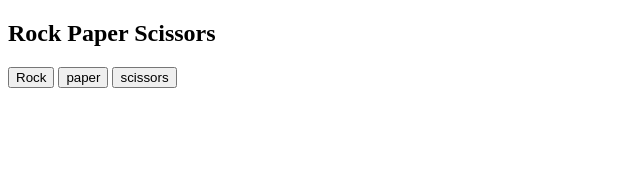
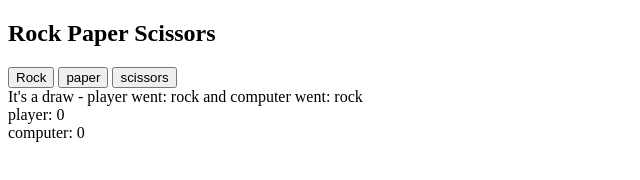
Before and after one commit to alexk49/rock-paper-scissors, a website: page index.html in a window 1280 px wide. Both pictures are taken after a click on the button "Rock". Shown: the whole page, without its empty margins (0-640 px from the left). Drawn offline with Linux system fonts and the light colour scheme.

Commit message:
basic first working ui

```diff
--- a/index.html
+++ b/index.html
@@ -10,6 +10,11 @@
     <button type="button" class="choice" id="rock">Rock</button>
     <button type="button" class="choice" id="paper">paper</button>
     <button type="button" class="choice" id="scissors">scissors</button>
+    <div id="result"></div>
+    <div id="scores">
+      <div id="player-score"></div>
+      <div id="computer-score"></div>
+    </div>
   </body>
   <script src="script.js"></script>
 </html>
--- a/script.js
+++ b/script.js
@@ -16,18 +16,21 @@ function getHumanChoice () {
 
 function computerWins (playerChoice, computerChoice, computerScore) {
 // log computer winner
+  resultDiv.textContent = ('You lose: ' + computerChoice + ' beats ' + playerChoice)
   console.log('You lose!', computerChoice, 'beats:', playerChoice)
   return (computerScore += 1)
 }
 
 function playerWins (playerChoice, computerChoice, humanScore) {
 // log player winner
+  resultDiv.textContent = ('You win: ' + playerChoice + ' beats ' + computerChoice)
   console.log('You win!', playerChoice, 'beats:', computerChoice)
   return (humanScore += 1)
 }
 
 function draw (playerChoice, computerChoice) {
 // log draw
+  resultDiv.textContent = ("It's a draw - player went: " + playerChoice + ' and computer went: ' + computerChoice)
   console.log("It's a draw - player went:", playerChoice, 'and computer went', computerChoice)
 }
 
@@ -51,12 +54,12 @@ function playRound (playerChoice, computerChoice, playerScore, computerScore) {
 
 function playGame () {
   // play whole game of 5 rounds
-// let round = 1
+  let round = 1
 
   let playerScore = 0
   let computerScore = 0
 
-  // while (round < 5) {
+  while (round < 5) {
     console.log("let's play!")
 
     const computerChoice = getComputerChoice()
@@ -79,6 +82,19 @@ function playGame () {
 
     console.log('final scores. Computer:', computerScore, 'player:', playerScore)
   }
+};
+
+function checkForRoundWinner (playerScore, computerScore) {
+  if (computerScore === 5) {
+    console.log('computer wins round')
+    alert('COMPUTER WINS ROUND!')
+  } else if (playerScore === 5) {
+    console.log('player wins round')
+    alert('PLAYER WINS ROUND!')
+  } else {
+    return false
+  }
+};
 
 const VALID_CHOICES = ['rock', 'paper', 'scissors']
 
@@ -86,14 +102,28 @@ const VALID_CHOICES = ['rock', 'paper', 'scissors']
 
 const choiceButtons = document.querySelectorAll('.choice')
 
-const playerScore = 0
-const computerScore = 0
+const resultDiv = document.querySelector('#result')
+const playerScoreDiv = document.querySelector('#player-score')
+const computerScoreDiv = document.querySelector('#computer-score')
+
+let playerScore = 0
+let computerScore = 0
 
 choiceButtons.forEach((button) => {
   // create click listener for each button
   button.addEventListener('click', () => {
-    playerChoice = button.id
+    const playerChoice = button.id
     const computerChoice = getComputerChoice()
     playRound(playerChoice, computerChoice, playerScore, computerScore)
+
+    const scores = playRound(playerChoice, computerChoice, playerScore, computerScore)
+
+    playerScore = scores[0]
+    computerScore = scores[1]
+
+    playerScoreDiv.textContent = 'player: ' + playerScore
+    computerScoreDiv.textContent = 'computer: ' + computerScore
+
+    checkForRoundWinner(playerScore, computerScore)
   })
 })
```
Lines whose indentation alone changed are shown as unchanged.
